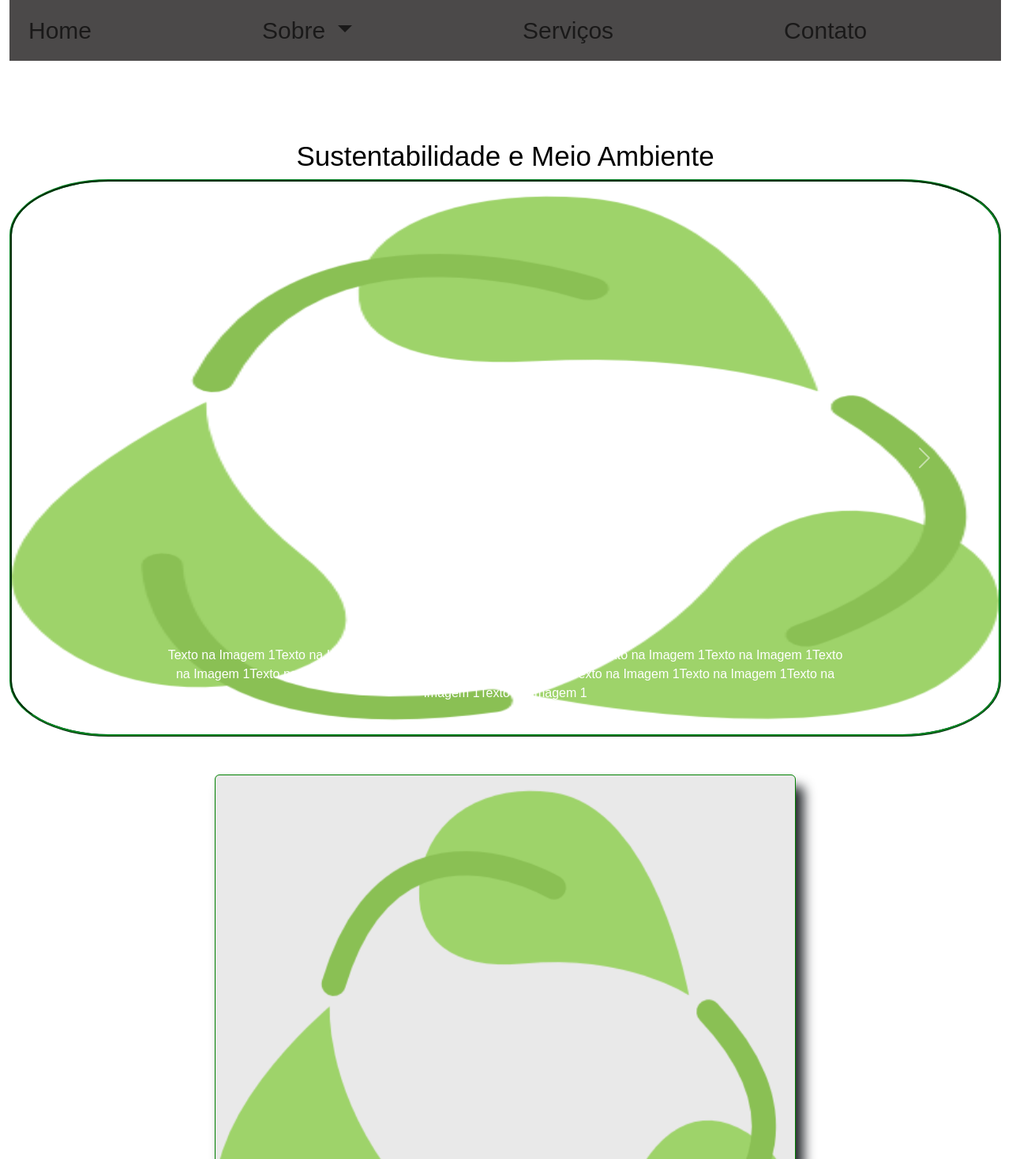
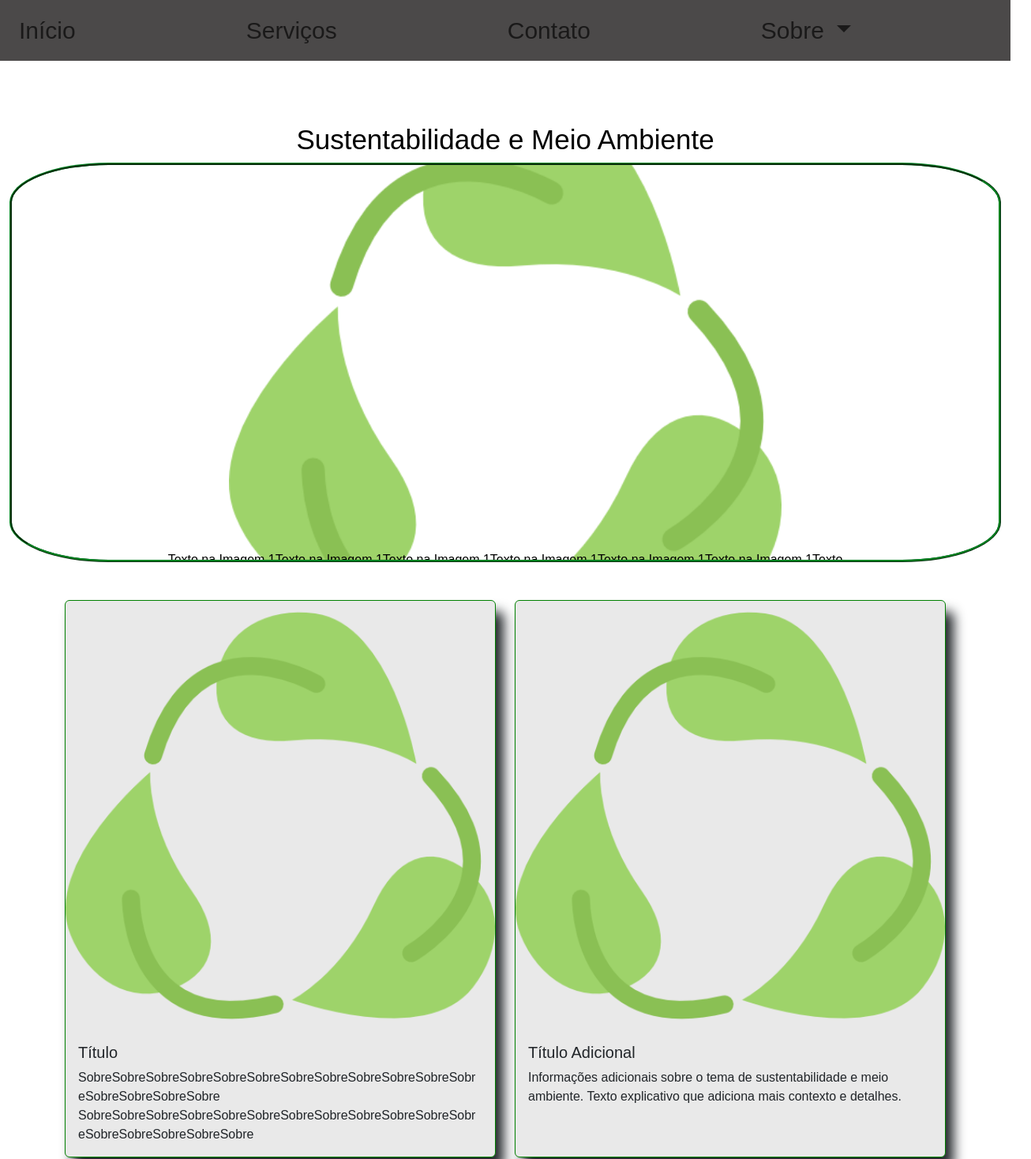
Before and after one commit to RicardoColombo01/Projeto-Escolar, a plain HTML site: page Index.html in a window 1280 px wide. Shown: the top 1468 px of the page at 79% size, 1306 px wide, since content can reach past the window. Drawn offline with nearby package versions, Linux system fonts and the light colour scheme.

Commit message:
Descrição clara das mudanças realizadas

```diff
--- a/Index.html
+++ b/Index.html
@@ -3,33 +3,63 @@
   <head>
     <meta charset="UTF-8" />
     <meta name="viewport" content="width=device-width, initial-scale=1.0" />
-    <link href="https://cdn.jsdelivr.net/npm/bootstrap@5.3.0-alpha1/dist/css/bootstrap.min.css" rel="stylesheet">
+    <link
+      href="https://cdn.jsdelivr.net/npm/bootstrap@5.3.0-alpha1/dist/css/bootstrap.min.css"
+      rel="stylesheet"
+    />
     <link rel="stylesheet" href="style.css" />
     <title>Sustentabilidade e Meio Ambiente</title>
     <script src="Js.js" defer></script>
+    <style>
+      /* Ajuste da logo para manter tamanho consistente em diferentes telas */
+      .navbar-brand img {
+        width: 100px; /* Ajuste conforme necessário */
+        height: auto;
+      }
+      /* Ajuste do tamanho do carrossel e das imagens */
+      .carousel-inner {
+        max-height: 500px; /* Ajuste conforme necessário */
+        display: flex;
+        justify-content: cener;
+        align-items: center;
+      }
+      .carousel-inner img {
+        max-height: 100%; /* Ajuste conforme necessário */
+        width: auto;
+        object-fit: contain;
+      }
+      /* Ajuste do texto do carrossel */
+      .carousel-caption {
+        color: #000; /* Define a cor do texto como preto */
+      }
+      /* Ajusta o conteúdo para não ficar escondido atrás da navbar fixa */
+      body {
+        padding-top: 56px; /* Altura da navbar, ajuste se necessário */
+      }
+    </style>
   </head>
   <body>
     <div class="container-fluid">
       <header class="Nav">
-        <nav class="navbar navbar-expand-lg navbar-light">
+        <nav class="navbar navbar-expand-lg navbar-light fixed-top">
           <a class="navbar-brand" href="Index.html">
             <img src="/Imagens/pngegg.png" alt="logo" class="img-fluid" />
           </a>
-          <button class="navbar-toggler" type="button" data-bs-toggle="collapse" data-bs-target="#navbarNav" aria-controls="navbarNav" aria-expanded="false" aria-label="Toggle navigation">
+          <button
+            class="navbar-toggler"
+            type="button"
+            data-bs-toggle="collapse"
+            data-bs-target="#navbarNav"
+            aria-controls="navbarNav"
+            aria-expanded="false"
+            aria-label="Toggle navigation"
+          >
             <span class="navbar-toggler-icon"></span>
           </button>
           <div class="collapse navbar-collapse" id="navbarNav">
             <ul class="navbar-nav">
               <li class="nav-item">
-                <a class="nav-link" href="#home">Home</a>
-              </li>
-              <li class="nav-item dropdown">
-                <a class="nav-link dropdown-toggle" href="#sobre" id="navbarDropdown" role="button" data-bs-toggle="dropdown" aria-expanded="false">
-                  Sobre
-                </a>
-                <ul class="dropdown-menu" aria-labelledby="navbarDropdown">
-                  <li><a class="dropdown-item" href="#sobre">Sobre</a></li>
-                </ul>
+                <a class="nav-link" href="#Inicio">Início</a>
               </li>
               <li class="nav-item">
                 <a class="nav-link" href="#servico">Serviços</a>
@@ -37,60 +67,146 @@
               <li class="nav-item">
                 <a class="nav-link" href="#contato">Contato</a>
               </li>
+              <li class="nav-item dropdown">
+                <a
+                  class="nav-link dropdown-toggle"
+                  href="#sobre"
+                  id="navbarDropdown"
+                  role="button"
+                  data-bs-toggle="dropdown"
+                  aria-expanded="false"
+                >
+                  Sobre
+                </a>
+                <ul class="dropdown-menu" aria-labelledby="navbarDropdown">
+                  <li><a class="dropdown-item" href="#sobre">Sobre</a></li>
+                </ul>
+              </li>
             </ul>
           </div>
         </nav>
       </header>
-      <section class="home text-center">
+      <section class="home text-center" id="Inicio">
         <h1>Sustentabilidade e Meio Ambiente</h1>
         <div class="carousel slide" id="carouselExampleControls">
           <div class="carousel-inner">
             <div class="carousel-item active">
-              <a href="https://periodicos.ufpa.br/index.php/ethnoscientia/article/view/10467" target="_blank">
-                <img src="/Imagens/plantinha.png" class="d-block w-100" alt="Imagem 1" />
+              <a
+                href="https://periodicos.ufpa.br/index.php/ethnoscientia/article/view/10467"
+                target="_blank"
+              >
+                <img
+                  src="/Imagens/plantinha.png"
+                  class="d-block w-100"
+                  alt="Imagem 1"
+                />
                 <div class="carousel-caption d-none d-md-block">
-                  Texto na Imagem 1Texto na Imagem 1Texto na Imagem 1Texto na Imagem 1Texto na Imagem 1Texto na Imagem 1Texto na Imagem 1Texto na Imagem 1Texto na Imagem 1Texto na Imagem 1Texto na Imagem 1Texto na Imagem 1Texto na Imagem 1Texto na Imagem 1
+                  Texto na Imagem 1Texto na Imagem 1Texto na Imagem 1Texto na
+                  Imagem 1Texto na Imagem 1Texto na Imagem 1Texto na Imagem
+                  1Texto na Imagem 1Texto na Imagem 1Texto na Imagem 1Texto na
+                  Imagem 1Texto na Imagem 1Texto na Imagem 1Texto na Imagem 1
                 </div>
               </a>
             </div>
             <div class="carousel-item">
               <a href="https://www.exemplo1.com" target="_blank">
-                <img src="/Imagens/pngegg.png" class="d-block w-100" alt="Imagem 2" />
+                <img
+                  src="/Imagens/pngegg.png"
+                  class="d-block w-100"
+                  alt="Imagem 2"
+                />
                 <div class="carousel-caption d-none d-md-block">
-                  Texto na Imagem 1Texto na Imagem 1Texto na Imagem 1Texto na Imagem 1Texto na Imagem 1Texto na Imagem 1Texto na Imagem 1Texto na Imagem 1Texto na Imagem 1Texto na Imagem 1Texto na Imagem 1Texto na Imagem 1Texto na Imagem 1
+                  Texto na Imagem 1Texto na Imagem 1Texto na Imagem 1Texto na
+                  Imagem 1Texto na Imagem 1Texto na Imagem 1Texto na Imagem
+                  1Texto na Imagem 1Texto na Imagem 1Texto na Imagem 1Texto na
+                  Imagem 1Texto na Imagem 1Texto na Imagem 1
                 </div>
               </a>
             </div>
             <div class="carousel-item">
               <a href="https://www.exemplo1.com" target="_blank">
-                <img src="/Imagens/fundo.png" class="d-block w-100" alt="Imagem 3" />
+                <img
+                  src="/Imagens/fundo.png"
+                  class="d-block w-100"
+                  alt="Imagem 3"
+                />
                 <div class="carousel-caption d-none d-md-block">
-                  Texto na Imagem 1Texto na Imagem 1Texto na Imagem 1Texto na Imagem 1Texto na Imagem 1Texto na Imagem 1Texto na Imagem 1Texto na Imagem 1Texto na Imagem 1Texto na Imagem 1Texto na Imagem 1Texto na Imagem 1Texto na Imagem 1
+                  Texto na Imagem 1Texto na Imagem 1Texto na Imagem 1Texto na
+                  Imagem 1Texto na Imagem 1Texto na Imagem 1Texto na Imagem
+                  1Texto na Imagem 1Texto na Imagem 1Texto na Imagem 1Texto na
+                  Imagem 1Texto na Imagem 1Texto na Imagem 1
                 </div>
               </a>
             </div>
           </div>
-          <button class="carousel-control-prev" type="button" data-bs-target="#carouselExampleControls" data-bs-slide="prev">
+          <button
+            class="carousel-control-prev"
+            type="button"
+            data-bs-target="#carouselExampleControls"
+            data-bs-slide="prev"
+          >
             <span class="carousel-control-prev-icon" aria-hidden="true"></span>
             <span class="visually-hidden">Previous</span>
           </button>
-          <button class="carousel-control-next" type="button" data-bs-target="#carouselExampleControls" data-bs-slide="next">
+          <button
+            class="carousel-control-next"
+            type="button"
+            data-bs-target="#carouselExampleControls"
+            data-bs-slide="next"
+          >
             <span class="carousel-control-next-icon" aria-hidden="true"></span>
             <span class="visually-hidden">Next</span>
           </button>
         </div>
       </section>
-      <section id="Sobre" class="py-5">
+      <section id="sobre" class="py-5">
         <div class="container">
           <div class="row justify-content-center">
-            <div class="col-lg-8">
-              <div class="card h-100 mx-auto" style="background-color: rgb(233, 233, 233); border-color: green; box-shadow: 10px 15px 15px;">
-                <img src="Imagens/plantinha.png" class="card-img-top" alt="imagem da Marie Curie">
+            <!-- Primeiro card -->
+            <div class="col-lg-6 col-md-8">
+              <div
+                class="card h-100 mx-auto"
+                style="
+                  background-color: rgb(233, 233, 233);
+                  border-color: green;
+                  box-shadow: 10px 15px 15px;
+                "
+              >
+                <img
+                  src="/Imagens/plantinha.png"
+                  class="card-img-top"
+                  alt="imagem da Marie Curie"
+                />
                 <div class="card-body">
                   <h5 class="card-title">Título</h5>
                   <p class="card-text">
                     SobreSobreSobreSobreSobreSobreSobreSobreSobreSobreSobreSobreSobreSobreSobreSobre
                     SobreSobreSobreSobreSobreSobreSobreSobreSobreSobreSobreSobreSobreSobreSobreSobreSobre
+                  </p>
+                </div>
+              </div>
+            </div>
+            <!-- Segundo card -->
+            <div class="col-lg-6 col-md-8">
+              <div
+                class="card h-100 mx-auto"
+                style="
+                  background-color: rgb(233, 233, 233);
+                  border-color: green;
+                  box-shadow: 10px 15px 15px;
+                "
+              >
+                <img
+                  src="/Imagens/plantinha.png"
+                  class="card-img-top"
+                  alt="imagem adicional"
+                />
+                <div class="card-body">
+                  <h5 class="card-title">Título Adicional</h5>
+                  <p class="card-text">
+                    Informações adicionais sobre o tema de sustentabilidade e
+                    meio ambiente. Texto explicativo que adiciona mais contexto
+                    e detalhes.
                   </p>
                 </div>
               </div>
--- a/style.css
+++ b/style.css
@@ -63,14 +63,14 @@ nav {
   z-index: 1000; /* Coloca a imagem de fundo atrás de todo o conteúdo */
 }
 
-.img-fluid img {
+.av img {
   display: flex;
   align-items: center;
   height: 50px; /* Ajusta o tamanho do logo */
   width: auto; /* Mantém a proporção da imagem */
 }
 
-.img-fluid img:hover {
+.Nav img:hover {
   opacity: 50%;
 }
 
@@ -106,7 +106,7 @@ nav ul li a {
 nav ul a:hover {
   border-color: #1d9b04;
   text-shadow: 10px 10px 10px rgba(0, 0, 0, 0.3);
-  font-size: 1.1em;
+  font-size: 0.9em;
   transition: font-size 0.3s ease;
 }
 
```
